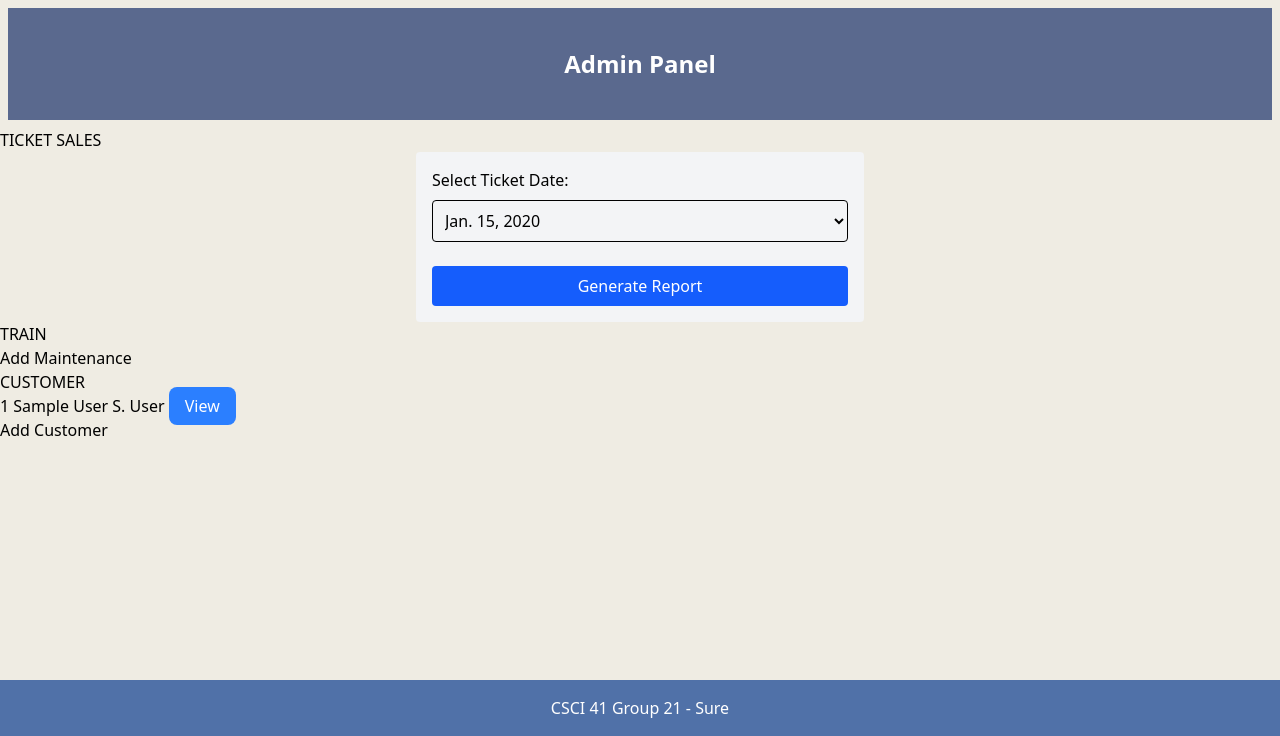
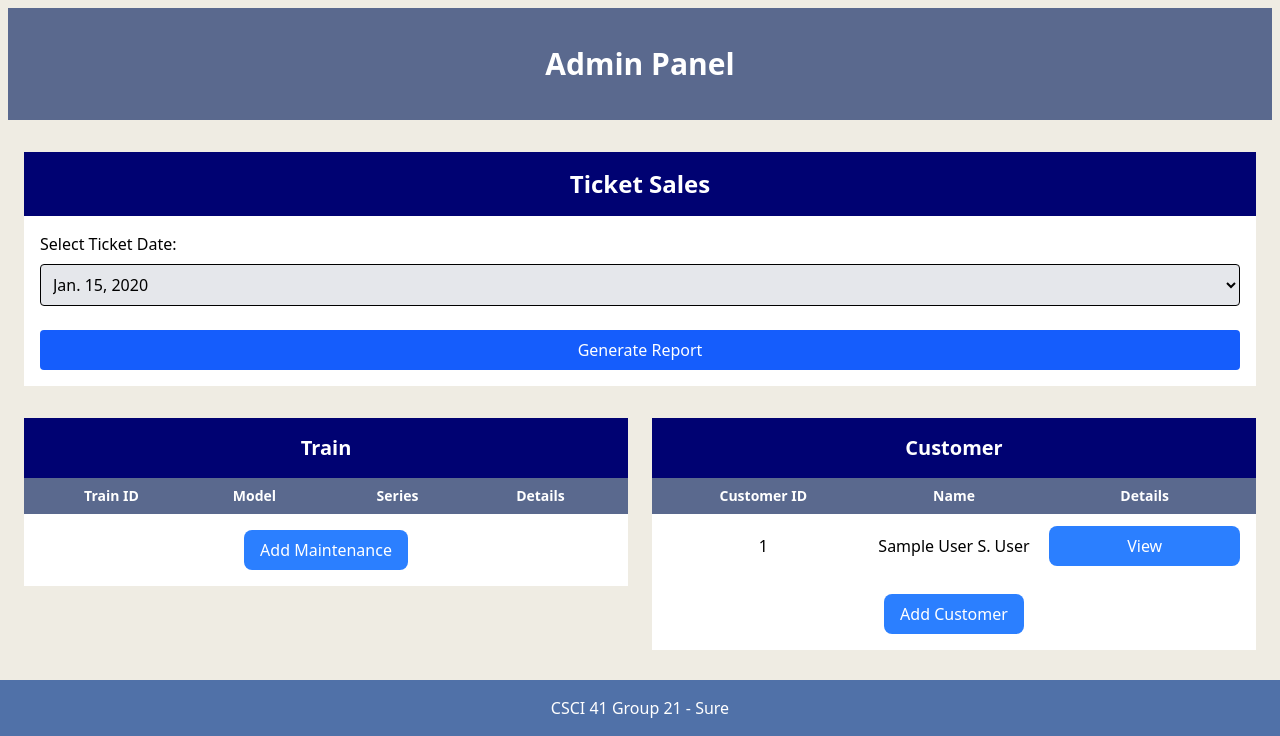
Before and after one commit to youth-of-may/CSCI41-Sure, a Django app: page /tirian/admin in a window 1280 px wide. Shown: the part 64-800 px from the top of the page. Run offline with Django 5.2, Linux system fonts and the light colour scheme; tables that the repository leaves empty hold one stand-in row (values such as "Sample post").

Commit message:
edited admin panel

```diff
--- a/tirrianTrains/trainapp/templates/trainapp/admin/admin_view.html
+++ b/tirrianTrains/trainapp/templates/trainapp/admin/admin_view.html
@@ -6,20 +6,23 @@
 
 {% block content %}
     <div class="bg-[#5A698E] flex h-28 items-center justify-center px-4 m-2">
-        <h1 class="text-2xl text-white font-semibold text-center">Admin Panel</h1>
+        <h1 class="text-3xl text-white font-bold text-center">Admin Panel</h1>
     </div>
+
+    <div class="max-w-7xl mx-auto p-6 space-y-8">
+        <!-- Ticket Sales -->
+        <div class="bg-[#000272]">
+            <h2 class="text-2xl text-white font-semibold text-center py-4">Ticket Sales</h2>
+            <form method="GET" action="{% url 'admin_ticket_sales' %}" class="bg-white p-4">
+                {% csrf_token %}
                 <div>
-    <!--use the template found in booking to style this-->
-    <h1>TICKET SALES</h1>
-    <form method="GET" action="{% url 'admin_ticket_sales' %}" class="max-w-md mx-auto bg-gray-100 p-4 rounded">
-        {% csrf_token %}
-
                     <label for="ticketDate" class="block mb-2 font-medium">Select Ticket Date:</label>
-        <select name="ticketDate" id="ticketDate" class="w-full p-2 mb-4 border rounded">
+                    <select name="ticketDate" id="ticketDate" class="w-full p-2 mb-4 border bg-gray-200 rounded">
                         {% for d in ticketDates %}
-                <option value="{{ d.ticketDate|date:"Y-m-d" }}">{{ d.ticketDate }}</option>
+                            <option value="{{ d.ticketDate|date:'Y-m-d' }}">{{ d.ticketDate }}</option>
                         {% endfor %}
                     </select>
+                </div>
 
                 <button
                     type="submit"
@@ -29,32 +32,85 @@
                 </button>
             </form>
         </div>
+
+        <!-- Train and Customer Section -->
+        <div class="grid md:grid-cols-2 gap-6">
+            <!-- Train -->
             <div>
-    <!--use the template found in booking to style this-->
-    <h1>TRAIN</h1>
-    <ul>
+                <h2 class="bg-[#000272] text-white font-semibold text-center py-4 text-xl">
+                    Train
+                </h2>
+
+                <!-- train header -->
+                <div class="grid grid-cols-4 bg-[#5A698E] text-white font-semibold text-center py-2 px-4 text-sm">
+                    <div>Train ID</div>
+                    <div>Model</div>
+                    <div>Series</div>
+                    <div>Details</div>
+                </div>
+
+                <!-- train body -->
+                <ul class=" bg-white divide-y divide-[#EFECE3]">
                     {% for t in trains %}
-    <li>{{t.trainID}} {{t.model}} {{t.seriesType}}
-    <a class="bg-blue-500 text-white rounded-lg px-4 py-2 hover:bg-blue-600" href="{% url 'train_detail' t.trainID %}">
-        Select
-    </a>
-    </li>
-    {% endfor %}
-    </ul>
-    <a href="{% url 'maintenance_add' %}">Add Maintenance</a>
-</div>
-<div>
-    <!--use the template found in booking to style this-->
-    <h1>CUSTOMER</h1>
-    <ul>
-    {% for c in customers %}
-    <li>{{c.customerID}} {{c.name}}
-    <a class="bg-blue-500 text-white rounded-lg px-4 py-2 hover:bg-blue-600" href="{% url 'travel_history' c.customerID %}">
+                    <li class="grid grid-cols-4 items-center px-4 py-3 text-center">
+                        <span>{{ t.trainID }}</span>
+                        <span>{{ t.model }}</span>
+                        <span>{{ t.seriesType }}</span>
+                        <a
+                            href="{% url 'train_detail' t.trainID %}"
+                            class="bg-blue-500 text-white rounded-lg px-4 py-2 hover:bg-blue-600"
+                        >
                             View
                         </a>
                     </li>
                     {% endfor %}
                 </ul>
-    <a href="{% url 'customer_creation' %}">Add Customer</a>
+
+                <div class="bg-white flex justify-center p-4">
+                    <a href="{% url 'maintenance_add' %}"
+                      class="bg-blue-500 text-white rounded-lg px-4 py-2 hover:bg-blue-600">
+                      Add Maintenance
+                    </a>
+                </div>
+            </div>
+
+
+          <!-- Customer -->
+          <div>
+              <h2 class="bg-[#000272] text-white font-semibold text-center py-4 text-xl">
+                    Customer
+              </h2>
+
+              <!-- customer header -->
+              <div class="grid grid-cols-3 bg-[#5A698E] text-white font-semibold text-center px-4 py-2 text-sm">
+                    <div>Customer ID</div>
+                    <div>Name</div>
+                    <div>Details</div>
+              </div>
+
+              <!-- customer body -->
+              <ul class=" bg-white divide-y divide-[#EFECE3]">
+                  {% for c in customers %}
+                  <li class="grid grid-cols-3 items-center px-4 py-3 text-center">
+                      <span>{{ c.customerID }}</span>
+                      <span>{{ c.name }}</span>
+                      <a
+                          href="{% url 'travel_history' c.customerID %}"
+                          class="bg-blue-500 text-white rounded-lg px-4 py-2 hover:bg-blue-600"
+                      >
+                          View
+                      </a>
+                  </li>
+                  {% endfor %}
+              </ul>
+
+              <div class="bg-white flex justify-center p-4">
+                    <a href="{% url 'customer_creation' %}"
+                      class="bg-blue-500 text-white rounded-lg px-4 py-2 hover:bg-blue-600">
+                      Add Customer
+                    </a>
+                </div>
+          </div>
+      </div>
     </div>
 {% endblock %}
```
Lines whose indentation alone changed are shown as unchanged.
